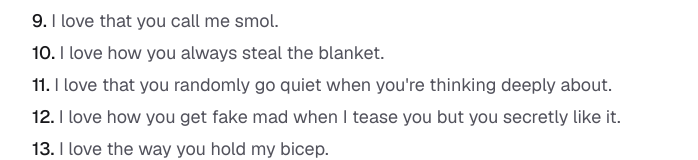
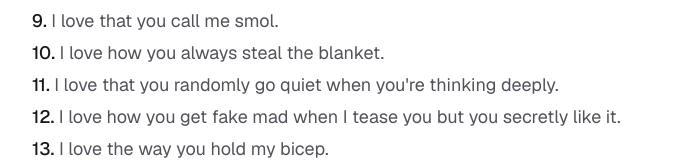
Before and after one commit to Arya-P05/100-reasons, a Next.js app: page / in a window 1280 px wide. Shown: the part 443-603 px from the top of the page, without its empty margins (288-986 px from the left). Built offline with nearby package versions, Linux system fonts and the light colour scheme.

Commit message:
fix typo

```diff
--- a/app/list.ts
+++ b/app/list.ts
@@ -9,7 +9,7 @@ export const reasons = [
   "I love that you are addicted to variyari.",
   "I love that you call me smol.",
   "I love how you always steal the blanket.",
-  "I love that you randomly go quiet when you're thinking deeply about.",
+  "I love that you randomly go quiet when you're thinking deeply.",
   "I love how you get fake mad when I tease you but you secretly like it.",
   "I love the way you hold my bicep.",
   "I love that you remember small details about my day that I don't remember.",
```
